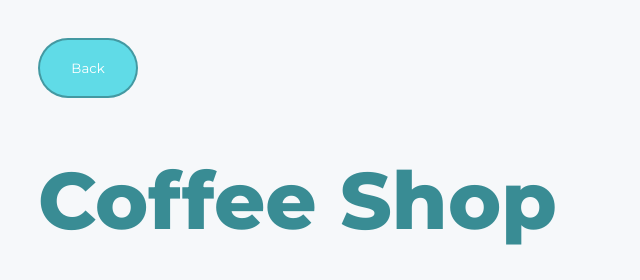
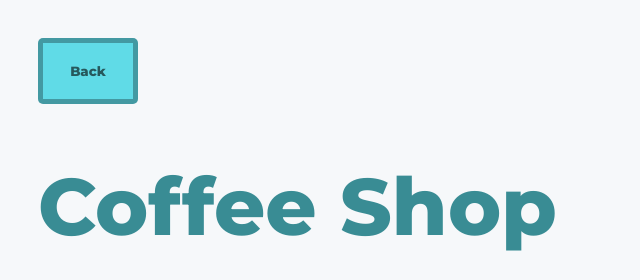
Before and after one commit to m-heck/CollegeBites, a plain HTML site: page restaurant.html in a window 1280 px wide. Shown: the top 280 px of the page, without its empty margins (0-640 px from the left). Drawn offline with Linux system fonts and the light colour scheme.

Commit message:
update css

```diff
--- a/app/css/style.css
+++ b/app/css/style.css
@@ -69,11 +69,12 @@ label {
   padding: 20px;
   width: 100px;
   background-color: #60dbe7;
-  border: 2px solid rgba(0,0,0,.3);
+  border: 5px solid rgba(0,0,0,.3);
   font-family: "Montserrat", sans-serif;
-  border-radius: 60px;
-  color: white;
+  border-radius: 5px;
+  color: rgba(0,0,0,.6);
   cursor: pointer;
+  font-weight: 800;
 }
 
 th, td {
```
